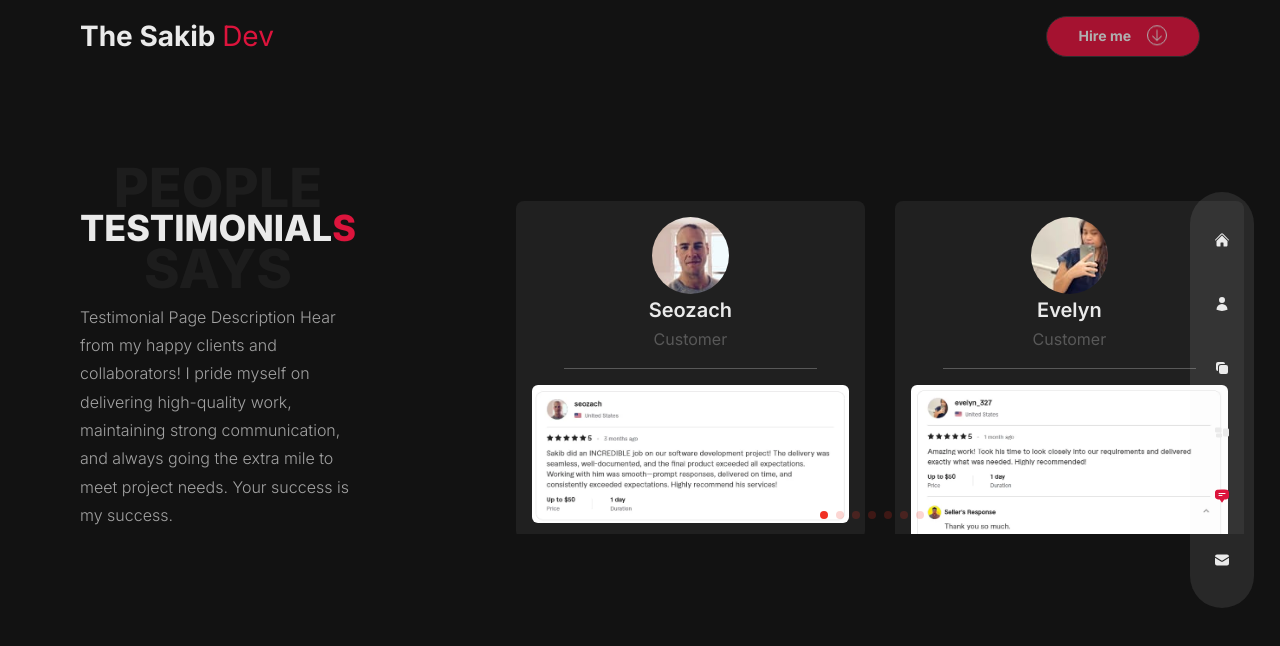
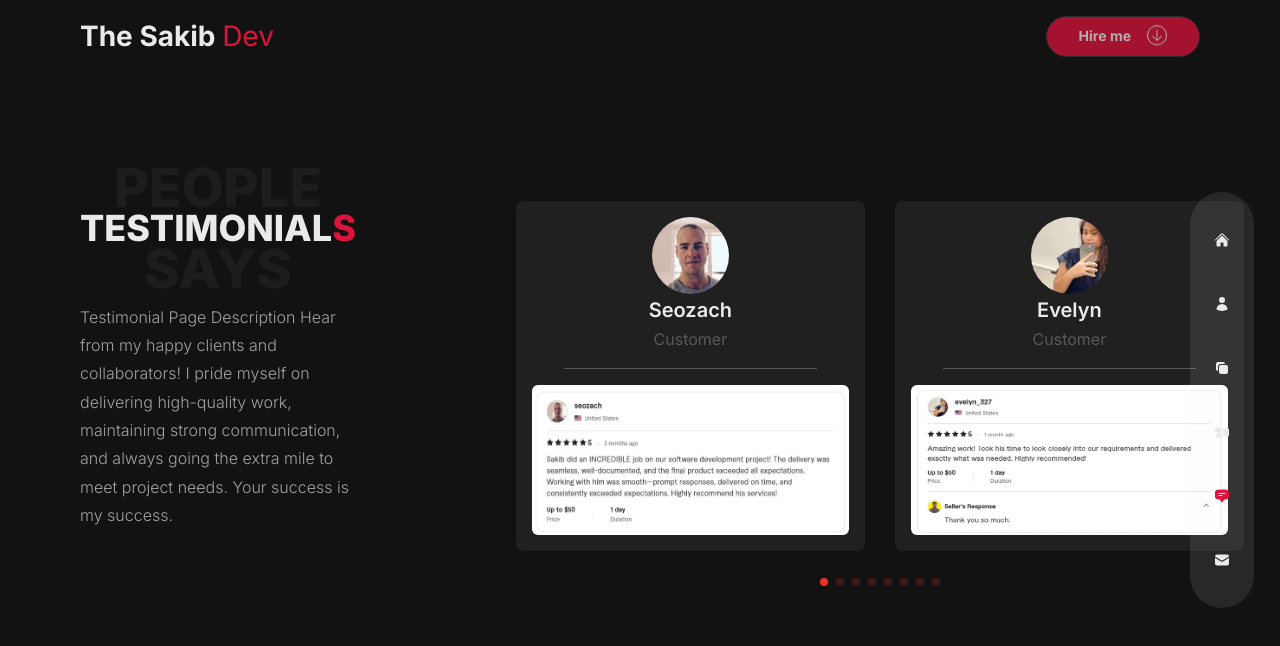
Before and after one commit to thesakibdev/The-Sakib-Dev, a Next.js app: page /testimonials in a window 1280 px wide. Shown: the top 646 px of the page. Built offline with nearby package versions, Linux system fonts and the light colour scheme.

Commit message:
Update index.jsx

```diff
--- a/pages/testimonials/index.jsx
+++ b/pages/testimonials/index.jsx
@@ -76,7 +76,7 @@ const Testimonials = () => {
             clickable: true,
           }}
           modules={[Pagination]}
-          className="h-[288px] sm:h-[300px] lg:h-[333px]"
+          className="h-[300px] sm:h-[320px] md:h-[350px] lg:h-[400px]"
         >
           {testimonialData.map((testimonial, i) => {
             const avatar = testimonial.name
@@ -87,7 +87,7 @@ const Testimonials = () => {
               .toUpperCase();
             return (
               <SwiperSlide key={i}>
-                <div className="relative bg-tertiary p-4 rounded-lg flexCenter flex-col group">
+                <div className="relative bg-tertiary p-4 rounded-lg flexCenter flex-col group max-h-[350px]">
                   {/* user info */}
                   {testimonial.url ? (
                     <div className="flex gap-4">
@@ -116,13 +116,13 @@ const Testimonials = () => {
                   <hr className="border-none bg-gray-50 h-[1px] w-[80%] my-4 mx-auto text-center" />
 
                   {testimonial.screenshotUrl ? (
-                    <div className="screenshot w-full">
+                    <div className="screenshot w-full h-[150px]">
                       <Image
                         src={testimonial.screenshotUrl}
                         alt="thesakibdev"
                         width={100}
                         height={100}
-                        className="w-full rounded-md"
+                        className="w-full h-full rounded-md"
                       />
                     </div>
                   ) : (
```
